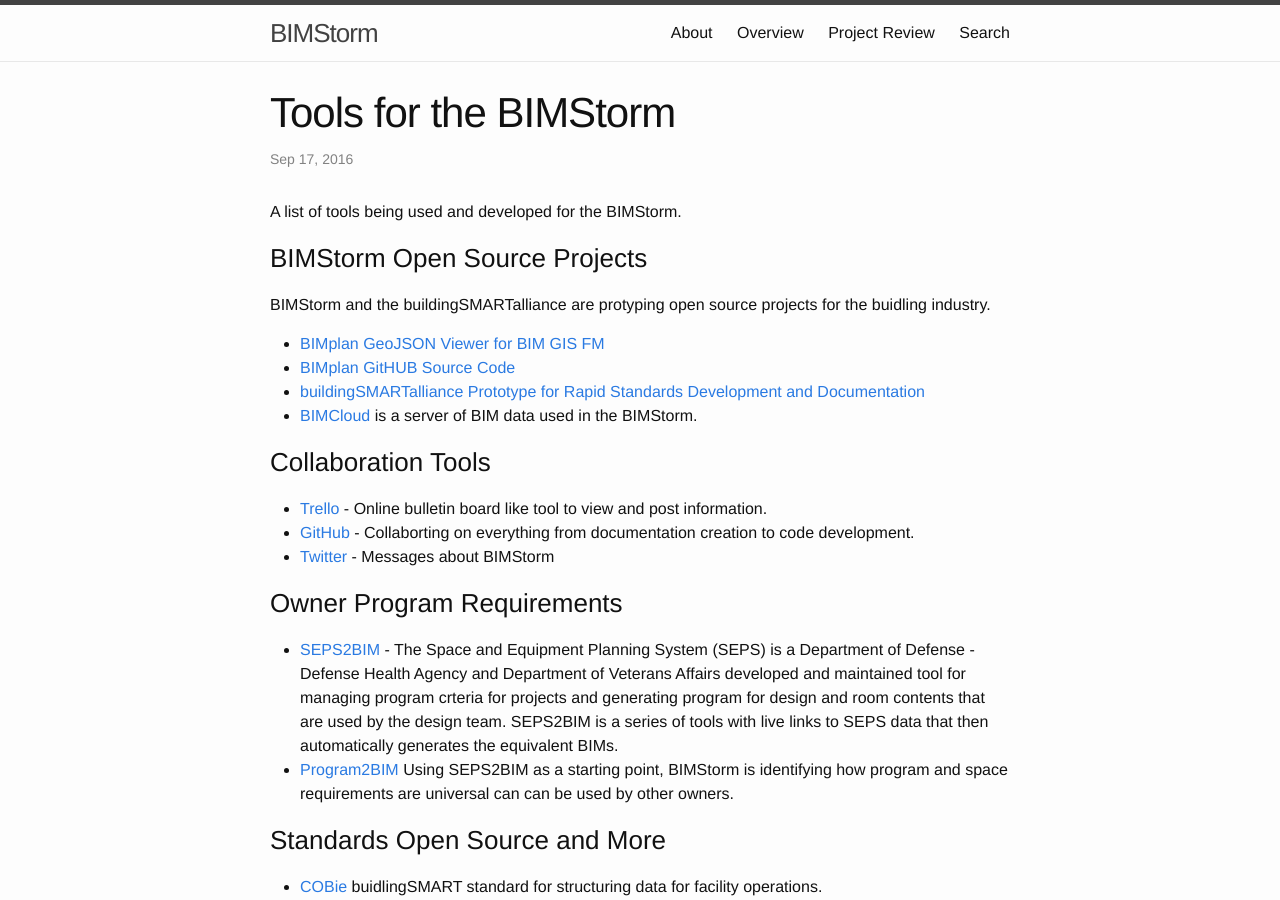
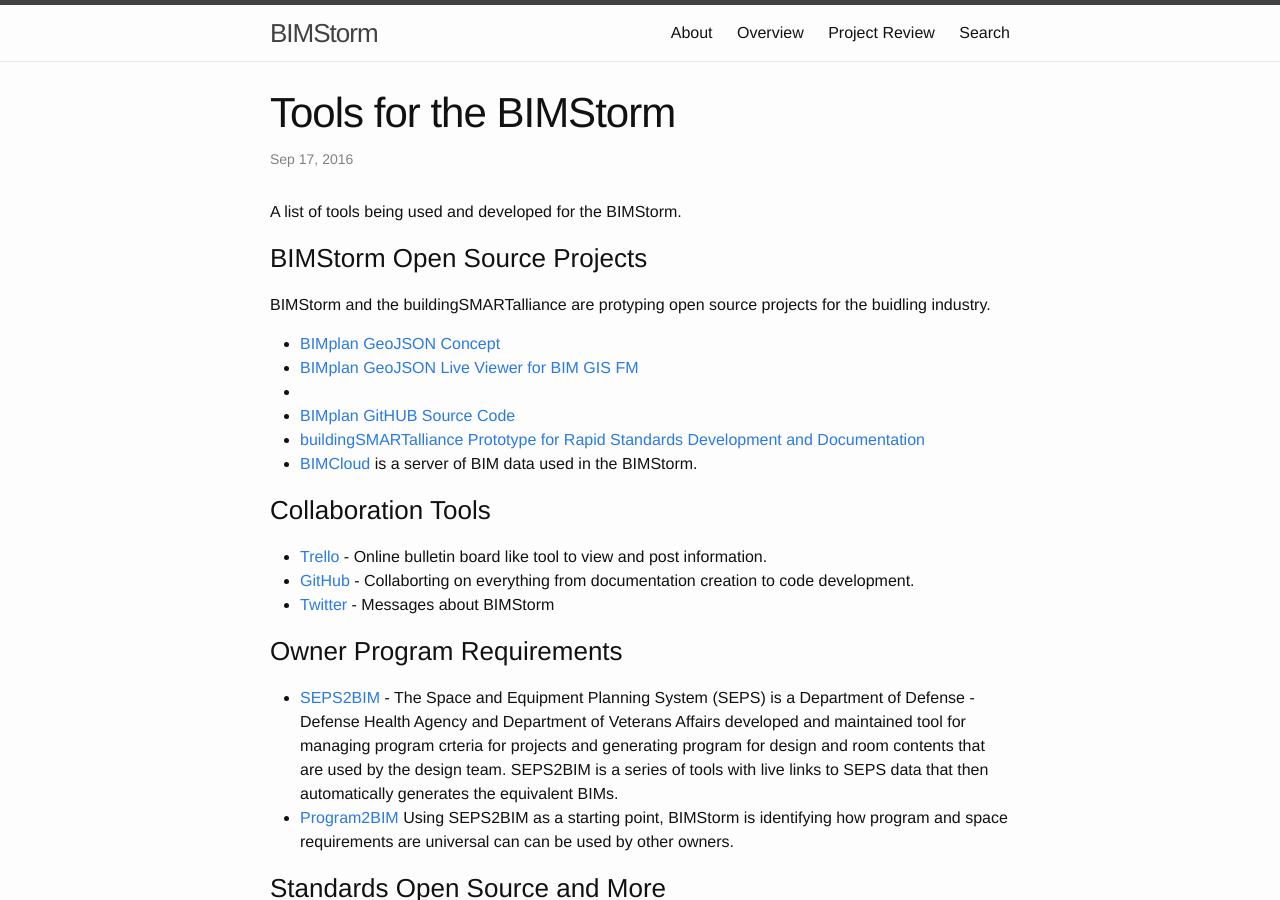
Before and after one commit to buildingSMARTalliance/BIMStorm, a Jekyll site: the page built from _posts/2016-09-16-Tools.markdown, in a window 1280 px wide and 900 px high. Built offline with Jekyll 4.4.1, drawn with Linux system fonts in a browser that asks for light colours.

Commit message:
Update 2016-09-16-Tools.markdown

```diff
--- a/_posts/2016-09-16-Tools.markdown
+++ b/_posts/2016-09-16-Tools.markdown
@@ -11,7 +11,9 @@
 
 ### BIMStorm Open Source Projects
 BIMStorm and the buildingSMARTalliance are protyping open source projects for the buidling industry.
-* [BIMplan GeoJSON Viewer for BIM GIS FM](https://bim-genie.com/static/planview/portfolio.html?sysID=177)
+* [BIMplan GeoJSON Concept](https://github.com/buildingSMARTalliance/BIMStorm/blob/gh-pages/_files/BIMStorm%20Data%20Independence%20BIM%20Plan%20Viewer.jpg)
+* [BIMplan GeoJSON Live Viewer for BIM GIS FM](https://bim-genie.com/static/planview/portfolio.html?sysID=177)
+*
 * [BIMplan GitHUB Source Code](https://github.com/buildingSMARTalliance/BIMplan)
 * [buildingSMARTalliance Prototype for Rapid Standards Development and Documentation](https://github.com/buildingSMARTalliance)
 * [BIMCloud](https://github.com/buildingSMARTalliance/BIMStorm/blob/gh-pages/_files/BIMStorm%20Data%20Independence%20BIM%20Cloud.jpg) is a server of BIM data used in the BIMStorm.
```
